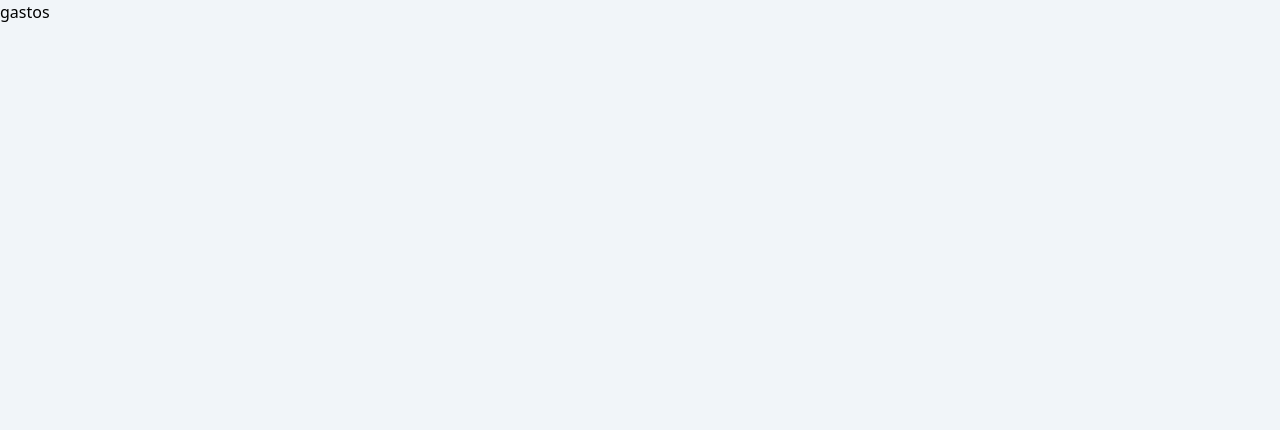
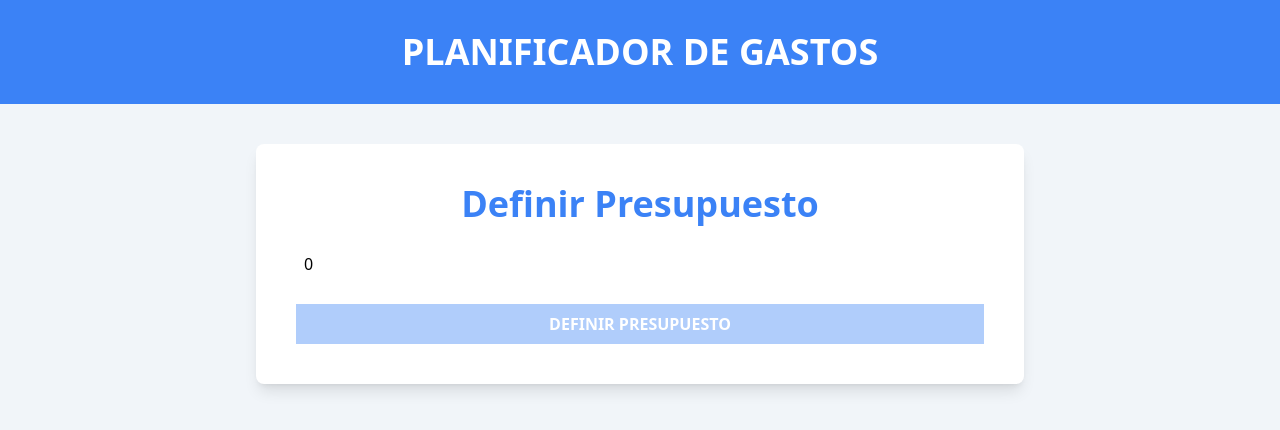
Before and after one commit to camilo9090/workReact5, a React (Vite) app: page / in a window 1280 px wide. Shown: the top 430 px of the page. Built offline with nearby package versions, Linux system fonts and the light colour scheme.

Commit message:
se creo la funcioncion context

```diff
--- a/src/App.tsx
+++ b/src/App.tsx
@@ -1,11 +1,27 @@
+
+import BudgetForm from "./components/BudgetForm"
+
+
 
 
 function App() {
 
 
+
+
   return (
     <>
-      <h1 >gastos</h1>
+      <header className="bg-blue-500 py-8 max-h-72">
+        <h1 className="uppercase text-center font-black text-4xl text-white">
+          Planificador de Gastos
+        </h1>
+
+      </header>
+
+      <div className="max-w-3xl mx-auto bg-white shadow-lg rounded-lg mt-10 p-10">
+
+       <BudgetForm/>
+      </div>
     </>
   )
 }
--- /dev/null
+++ b/src/components/BudgetForm.tsx
@@ -0,0 +1,47 @@
+
+import { useMemo, useState } from "react"
+import { useBudget } from "../hooks/useBudget"
+export default function BudgetForm() {
+
+    const [budget, setBudget] = useState(0)
+    const {dispatch}=useBudget()
+    const isValid = useMemo(() => {
+
+        return isNaN(budget) || budget <= 0
+    }, [budget])
+
+    const handleChange = (e: React.ChangeEvent<HTMLInputElement>) => {
+        setBudget(e.target.valueAsNumber)
+    }
+    const handleSubmit=(e: React.FormEvent<HTMLFormElement>)=>{
+
+        e.preventDefault();
+        dispatch({type:'add-budget',payload:{budget}})
+
+
+    }
+    return (
+        <form className='space-y-5' onSubmit={handleSubmit}>
+
+            <div className='flex flex-col space-y-5'>
+                <label htmlFor="budget" className="text-4xl text-blue-500 font-bold text-center">
+                    Definir Presupuesto
+                </label>
+                <input
+                    id="budget"
+                    type="number" className="w-full bg-white border-gray-200 p-2"
+                    placeholder="Define tu presupuesto"
+                    name="budget"
+                    value={budget}
+                    onChange={handleChange}
+                />
+            </div>
+            <input
+                type="submit"
+                value='Definir Presupuesto'
+                className="bg-blue-500 hover:bg-blue-700 p-2 cursor-pointer w-full text-white font-black uppercase disabled:bg-opacity-40"
+                disabled={isValid}
+            />
+        </form>
+    )
+}
--- /dev/null
+++ b/src/contect/BudgetContext.tsx
@@ -0,0 +1,32 @@
+
+import { useReducer, createContext, Dispatch, ReactNode } from "react"
+import { BudgetActions, budgetReducer, BudgetState, initialState } from "../reducers/budget-reducer"
+
+type BudgetContextProps = {
+    state: BudgetState
+    dispatch: Dispatch<BudgetActions>
+}
+
+type BudgetProviderProps = {
+
+    children:ReactNode
+}
+export const BudgetContext = createContext<BudgetContextProps>({} as BudgetContextProps)
+export const BudgetProvider = ({ children }:BudgetProviderProps) => {
+
+    const [state, dispatch] = useReducer(budgetReducer, initialState)
+
+    return (
+
+        <BudgetContext.Provider
+
+        value={{
+            state,
+            dispatch
+        }}
+        >
+
+            {children}
+        </BudgetContext.Provider>
+    )
+}
--- /dev/null
+++ b/src/hooks/useBudget.ts
@@ -0,0 +1,11 @@
+
+import { useContext } from "react"
+import { BudgetContext } from "../contect/BudgetContext"
+export const useBudget=()=>{
+const context=useContext(BudgetContext)
+
+if (!context) {
+    throw new Error('No hay provider')
+}
+return context
+}
--- a/src/main.tsx
+++ b/src/main.tsx
@@ -2,9 +2,13 @@
 import { createRoot } from 'react-dom/client'
 import App from './App.tsx'
 import './index.css'
+import { BudgetProvider } from './contect/BudgetContext.tsx'
 
 createRoot(document.getElementById('root')!).render(
   <StrictMode>
+    <BudgetProvider>
     <App />
+    </BudgetProvider>
+
   </StrictMode>,
 )
--- /dev/null
+++ b/src/reducers/budget-reducer.ts
@@ -0,0 +1,27 @@
+export type BudgetActions =
+    { type: 'add-budget', payload: { budget: number } }
+
+export type BudgetState = {
+
+    budget: number
+}
+
+export const initialState: BudgetState = {
+
+    budget: 0
+}
+
+export const budgetReducer = (
+    state: BudgetState = initialState,
+    action: BudgetActions
+) => {
+
+    if (action.type === 'add-budget') {
+        return {
+            ...state,
+            budget: action.payload.budget
+        }
+    }
+
+    return state
+}
```
